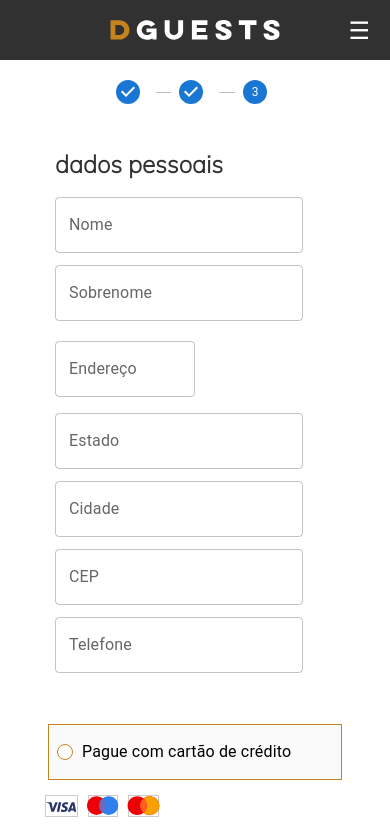
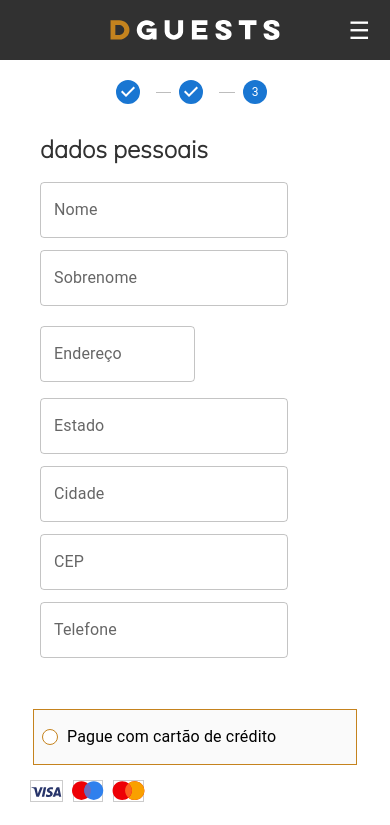
Before and after one commit to nubiadguests/prices, a React (Vite) app: page / in a window 390 px wide. Shown: the top 825 px of the page. Built offline with nearby package versions, Linux system fonts and the light colour scheme.

Commit message:
fix: responsive design

```diff
--- a/src/Pages/Cadastro/styles.js
+++ b/src/Pages/Cadastro/styles.js
@@ -75,6 +75,11 @@ export const StepContainer = styled.div`
 
   @media (max-width: 950px) {
     width: 100%;
+    padding: 10px;
+  }
+
+  @media (max-width: 600px) {
+    padding: 5px;
   }
 `;
 
```
